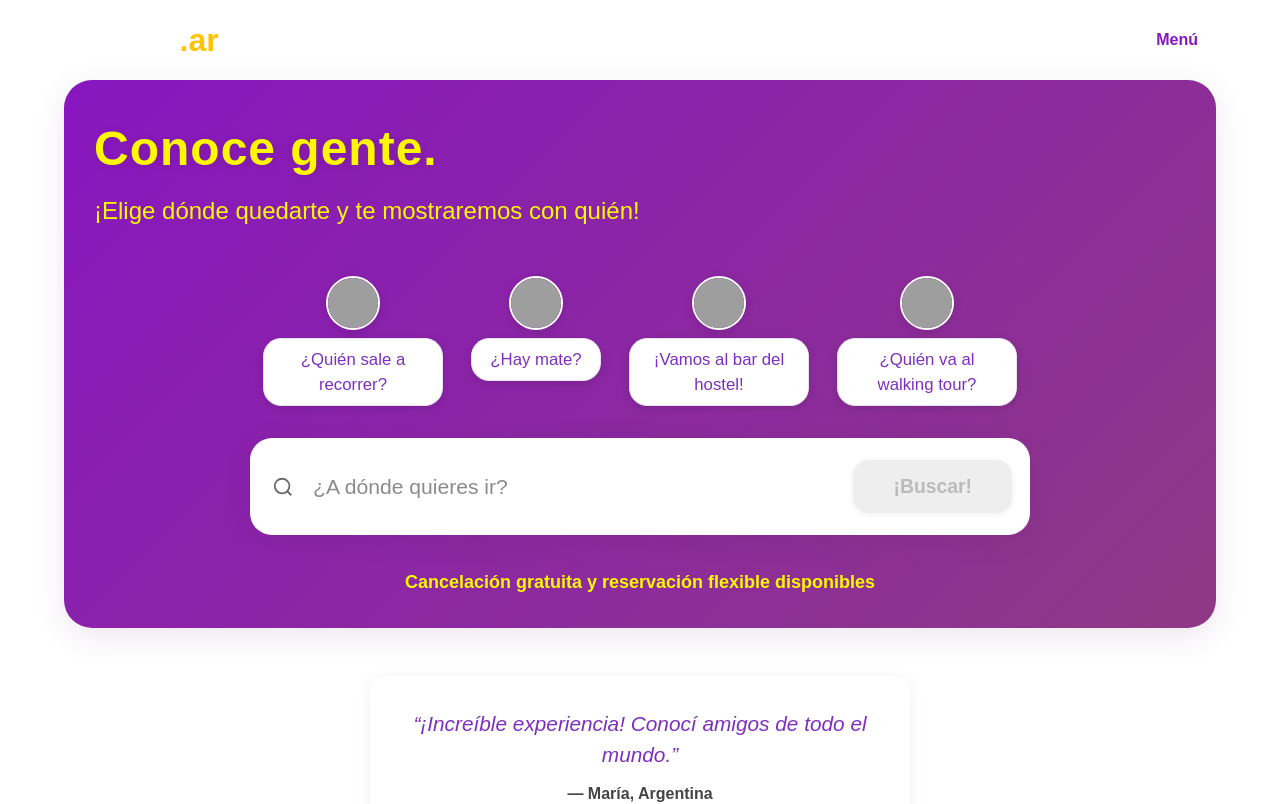
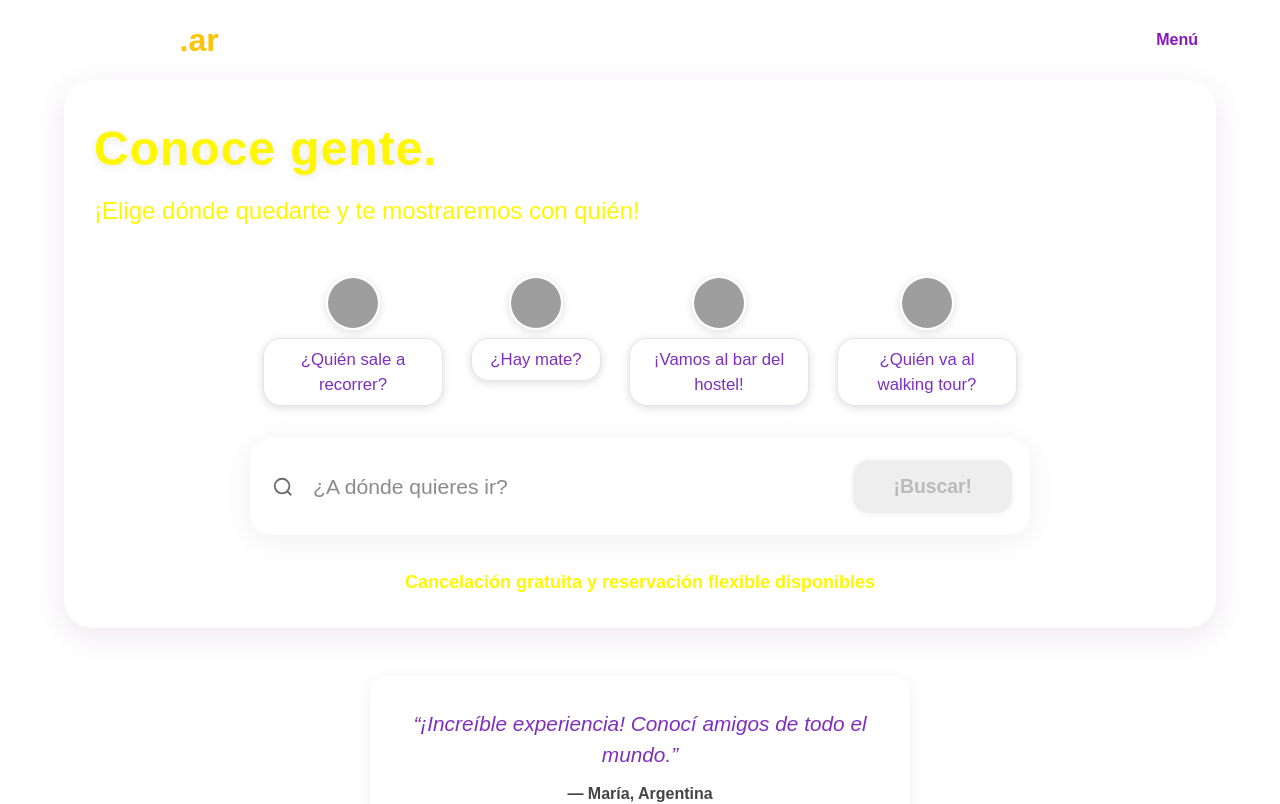
Before and after one commit to givemefire44/hostels.ar, a Next.js app: page / in a window 1280 px wide. Shown: the top 804 px of the page. Built offline with nearby package versions, Linux system fonts and the light colour scheme; grey boxes are pictures that could not be loaded.

Commit message:
Update MainHeroLayout.tsx

```diff
--- a/app/layouts/MainHeroLayout.tsx
+++ b/app/layouts/MainHeroLayout.tsx
@@ -5,13 +5,13 @@ export default function MainHeroLayout({ children }) {
   return (
     <section
       style={{
-        background: "linear-gradient(135deg, #8816c0 0%, #8f3985 100%)",
+        background: "#fff", // Fondo blanco
         padding: "48px 0 32px 0",
         borderRadius: 28,
         boxShadow: "0 8px 32px rgba(80,0,80,0.10)"
       }}
     >
-      <div style={{ maxWidth: 1200, margin: "0 auto", position: "relative" }}>
+      <div style={{ maxWidth: 1400, margin: "0 auto", position: "relative" }}>
         <h1
           style={{
             color: "#fff700",
```
